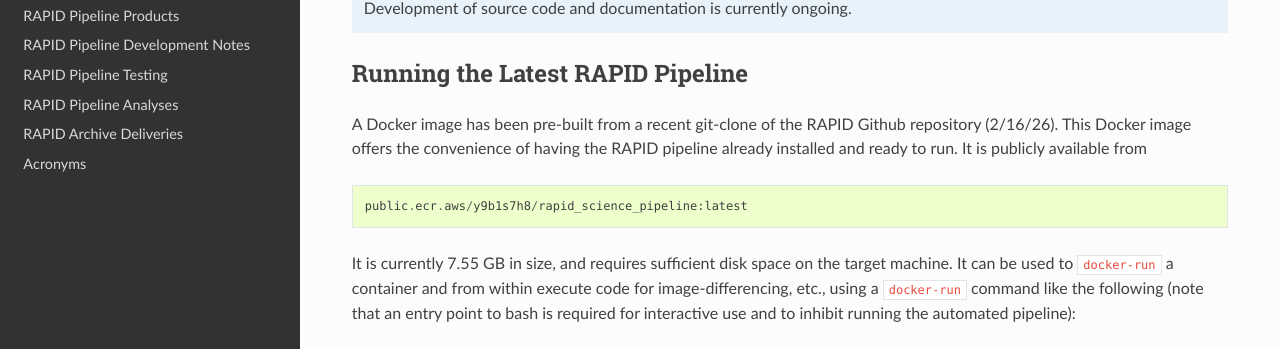
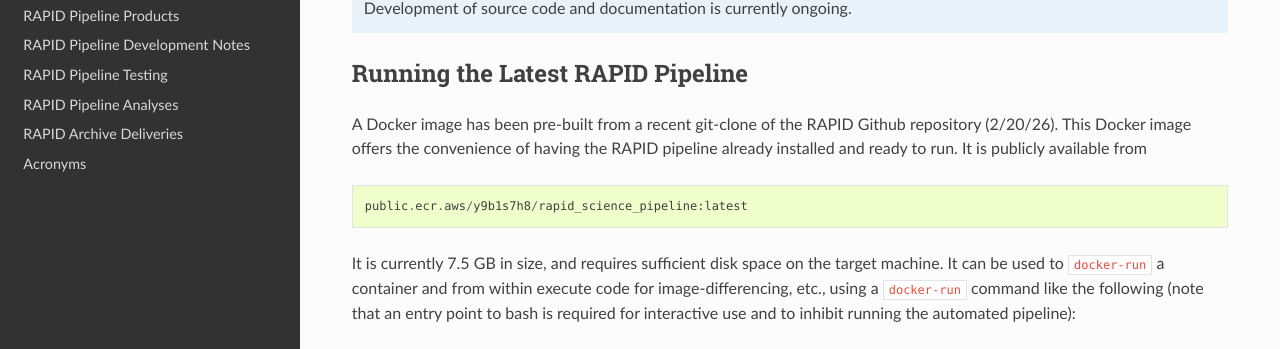
Before and after one commit to Caltech-IPAC/rapid, a Sphinx documentation site: the page built from docs/source/index.rst, in a window 1280 px wide and 900 px high. Shown: the part 252-601 px from the top of the window. Built offline with Sphinx 7.4.7 and the Read the Docs theme 3.1.0, drawn with Linux system fonts in a browser that asks for light colours.

Commit message:
Updated latest build date of RAPID-pipeline Docker image.

```diff
--- a/docs/source/index.rst
+++ b/docs/source/index.rst
@@ -18,7 +18,7 @@
 *************************************
 
 A Docker image has been pre-built from a recent git-clone of the RAPID Github
-repository (2/16/26).
+repository (2/20/26).
 This Docker image offers the convenience of having the RAPID
 pipeline already installed and ready to run.  It is publicly available from
 
@@ -26,7 +26,7 @@
 
    public.ecr.aws/y9b1s7h8/rapid_science_pipeline:latest
 
-It is currently 7.55 GB in size, and requires sufficient disk space on the target machine.
+It is currently 7.5 GB in size, and requires sufficient disk space on the target machine.
 It can be used to ``docker-run`` a container and from within execute
 code for image-differencing, etc., using a ``docker-run`` command like the
 following (note that an entry point to bash is required for interactive use
```
